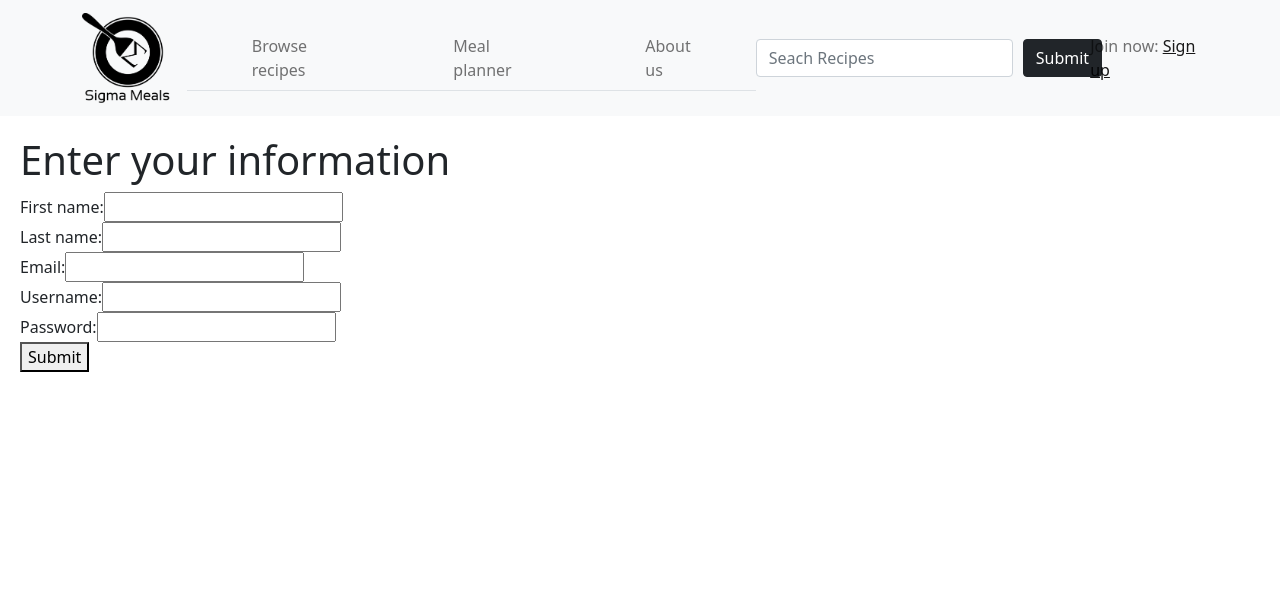
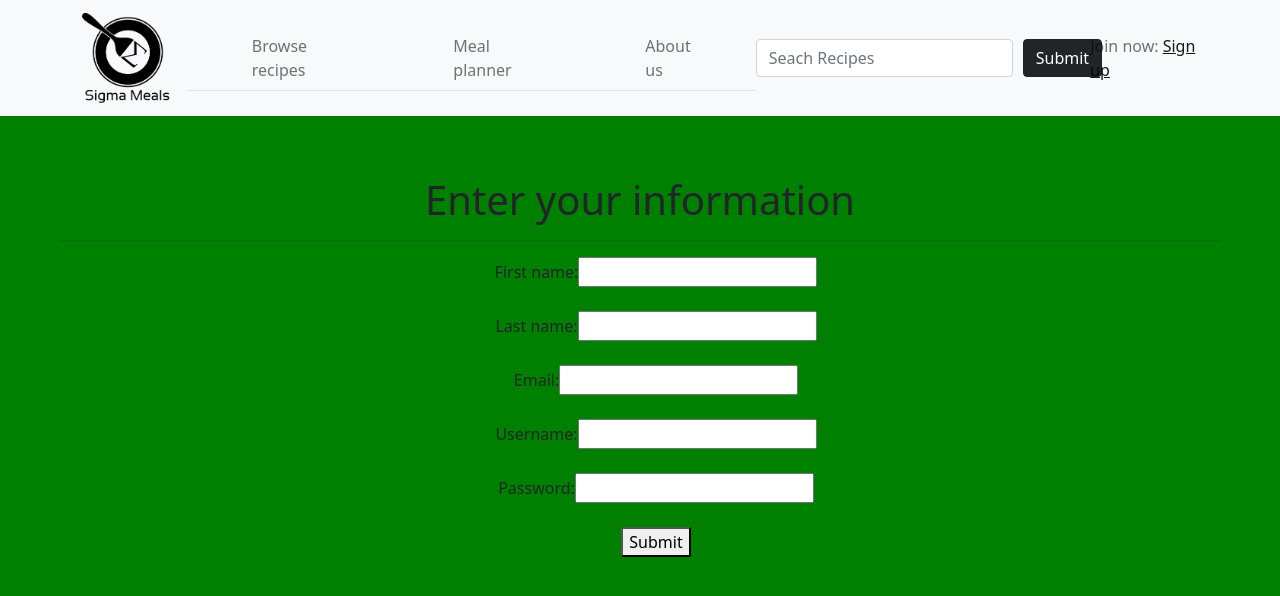
Before and after one commit to Abdulqdir/SigmaMeals, a React (Create React App) app in the folder client/: page /register in a window 1280 px wide. Shown: the top 596 px of the page. Built offline with nearby package versions, Linux system fonts and the light colour scheme.

Commit message:
registration page still ugly

```diff
--- a/client/src/pages/AboutUsPage.js
+++ b/client/src/pages/AboutUsPage.js
@@ -31,7 +31,7 @@ const AboutUsPage = () => {
           <div className="con">
             <p>
               We want college students to become self sufficient and take care of themself when their parents are no longer with them.
-              We want to teach every college student important skill such us cooking and
+              We want to teach every college student important skills such us cooking and
               help them eat healthy food and save money.
             </p>
           </div>
--- a/client/src/pages/RegisterPage.js
+++ b/client/src/pages/RegisterPage.js
@@ -1,5 +1,5 @@
 import { React, useState } from 'react';
-
+import "./register.css";
 const RegisterPage = () => {
   const [firstName, setFirstName] = useState('');
   const [lastName, setLastName] = useState('');
@@ -8,9 +8,13 @@ const RegisterPage = () => {
   const [password, setPassword] = useState('');
 
   return (
-    <div style={{ padding: '20px' }}>
+    <div className="register-wrapper">
+       <div className="col-md-12 text-center">
+       <div style={{ padding: '20px' }}>
       <h1>Enter your information</h1>
+      <hr></hr>
       <form>
+        <ol>
         <div>
           <label>First name: </label>
           <input
@@ -20,6 +24,7 @@ const RegisterPage = () => {
             id=""
           />
         </div>
+        <br></br>
         <div>
           <label>Last name: </label>
           <input
@@ -29,6 +34,7 @@ const RegisterPage = () => {
             id=""
           />
         </div>
+        <br></br>
         <div>
           <label>Email: </label>
           <input
@@ -38,6 +44,7 @@ const RegisterPage = () => {
             id=""
           />
         </div>
+        <br></br>
         <div>
           <label>Username: </label>
           <input
@@ -47,6 +54,7 @@ const RegisterPage = () => {
             id=""
           />
         </div>
+        <br></br>
         <div>
           <label>Password: </label>
           <input
@@ -56,9 +64,15 @@ const RegisterPage = () => {
             id=""
           />
         </div>
+        <br></br>
         <button type="button">Submit</button>
+        </ol>
+
       </form>
     </div>
+       </div>
+    </div>
+
   );
 };
 
--- /dev/null
+++ b/client/src/pages/register.css
@@ -0,0 +1,22 @@
+.register-wrapper {
+    padding-top: 40px;
+    padding-bottom: 40px;
+    padding: 40px;
+    background-color: green;
+    background-size: cover;
+    background-repeat: no-repeat;
+    position: absolute;
+    height: 100vh;
+    min-height: 100%;
+    width: 100vw;
+    background-position: center;
+  }
+
+  .con{
+    color:black;
+    padding-top: 40px;
+    padding-bottom: 40px;
+    background-color: transparent;
+    flex-direction: column;
+    font-family:"Open Sans";
+  }
```
Also changed, not shown: 1 other file (tests, documents, lock files or other folders).
